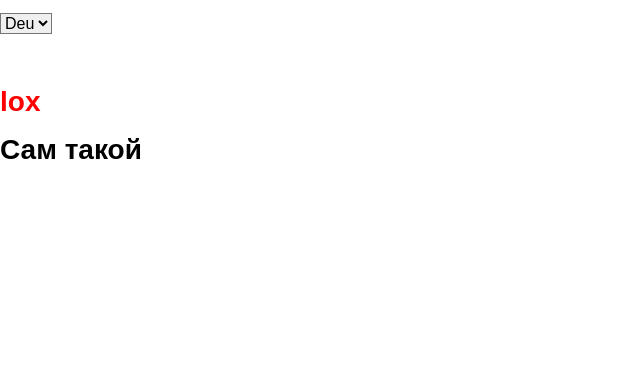
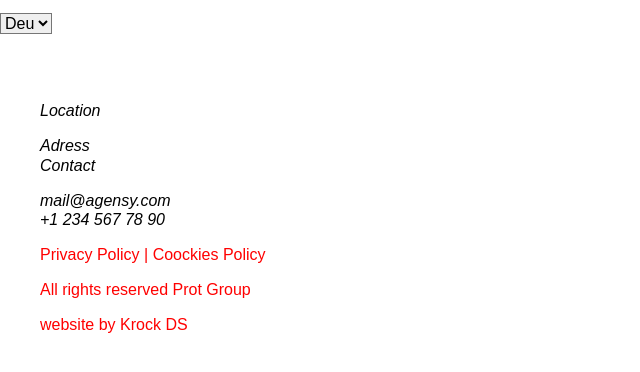
Before and after one commit to Koverin/Koverin.github.io, a website: page Digital-agency/src/index.html in a window 1280 px wide. Shown: the part 250-622 px from the top of the page, without its empty margins (0-640 px from the left). Drawn offline with nearby package versions, Linux system fonts and the light colour scheme; files that its build step writes are made by us from their sources; files whose address does not match are found by name.

Commit message:
html разметка footer

```diff
--- a/Digital-agency/src/styles/layout/_footer.scss
+++ b/Digital-agency/src/styles/layout/_footer.scss
@@ -4,3 +4,7 @@
 .icon {
     fill: $black;
 }
+
+.list {
+    list-style: none;
+}
--- a/Digital-agency/src/templates/footer.html
+++ b/Digital-agency/src/templates/footer.html
@@ -4,9 +4,37 @@
             <svg class="icon" width="192" height="47">
                 <use href="../images/sprite.svg#icon-portgroup-logo-1"></use>
             </svg>
-
         </a>
-        <h2 class="title">lox</h2>
-        <h2>Сам такой</h2>
+        <address class="address">
+            <ul class="list">
+                <li class="item">
+                    <p class="sub-title">Location</p>
+                </li>
+                <li class="item">
+                    <a class="link" href="https://goo.gl/maps/tRaWr1Zs3W7NqATg9" target="_blank"
+                        rel="noopener noreferrer nofollow">Adress</a>
+                </li>
+                <li class="item">
+                    <p class="item">Contact</p>
+                </li>
+                <li class="item">
+                    <a class="link" href="mailto:mail@agensy.com">mail@agensy.com</a>
+                </li>
+                <li class="item">
+                    <a class="link" href="tel:+12345677890">+1 234 567 78 90</a>
+                </li>
+            </ul>
+        </address>
+            <ul class="list">
+                <li class="item">
+                    <p class="title">Privacy Policy | Coockies Policy</p>
+                </li>
+                <li class="item">
+                    <p class="title">All rights reserved Prot Group</p>
+                </li>
+                <li class="item">
+                    <p class="title">website by Krock DS</p>
+                </li>
+            </ul>
     </div>
 </footer>
```
Also changed, not shown: Digital-agency/dist/css/main.css, Digital-agency/dist/index.html, 1 other file.
